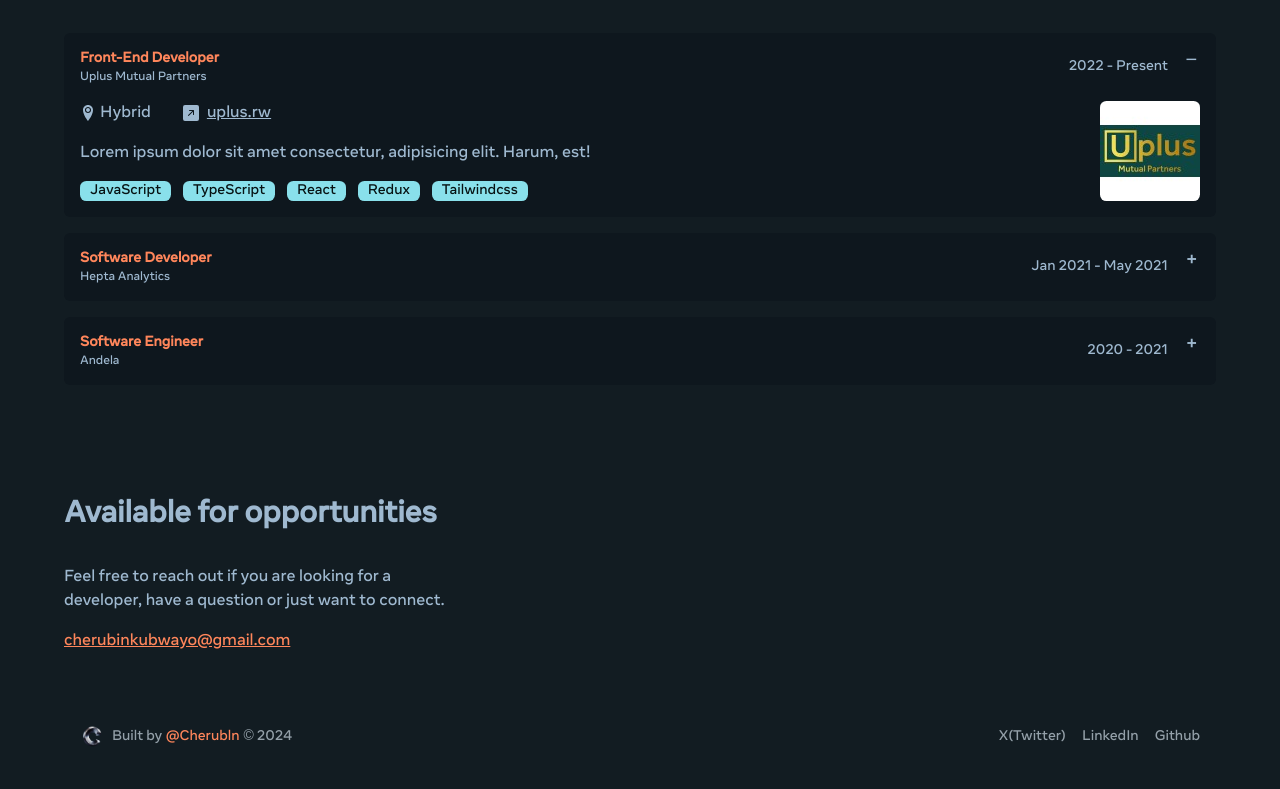
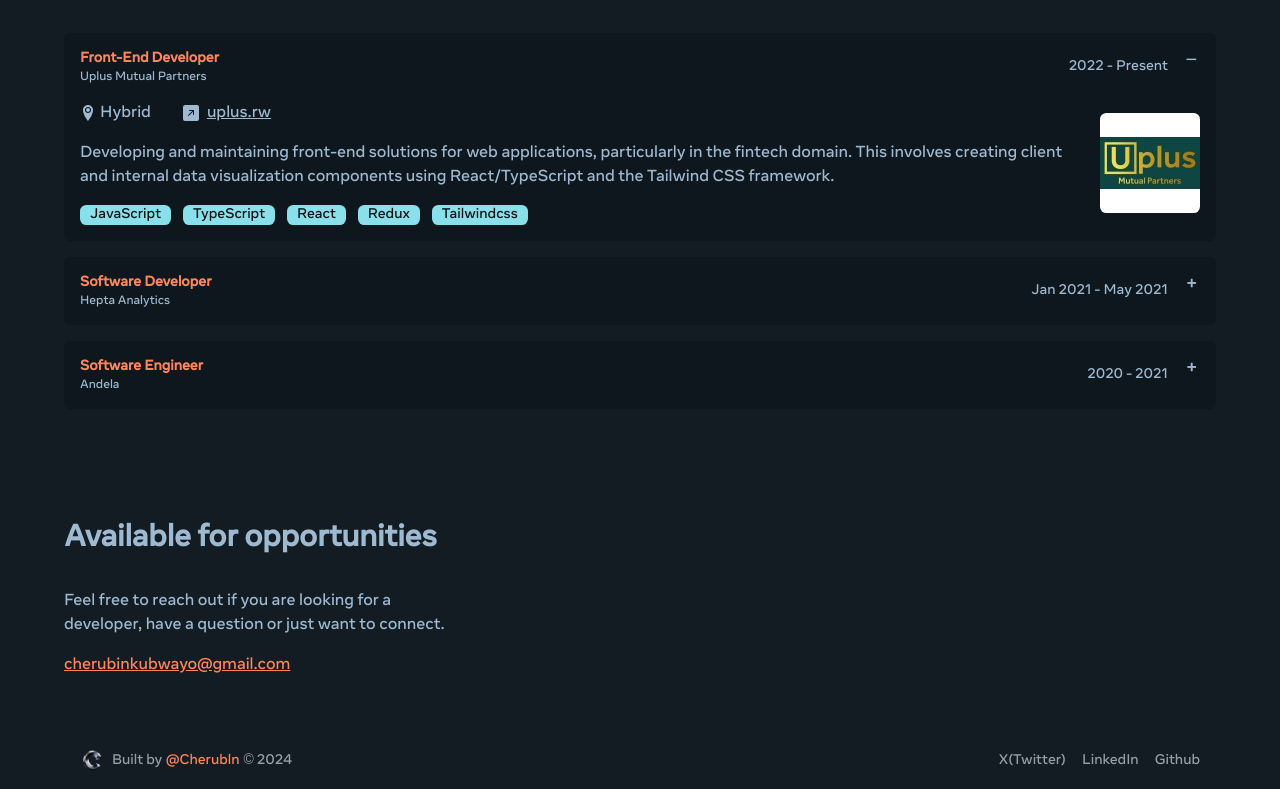
Before and after one commit to Cherubln/cherubln.github.io, a React (Vite) app: page / in a window 1280 px wide. Shown: the part 1449-2238 px from the top of the page. Before the commit the page ends 2214 px from the top, so only its background shows below. Built offline with nearby package versions, Linux system fonts and the light colour scheme.

Commit message:
add description on uplus experience

```diff
--- a/src/pages/Experience.tsx
+++ b/src/pages/Experience.tsx
@@ -47,8 +47,11 @@ const ExperienceSection = () => {
                   </span>
                 </div>
                 <p>
-                  Lorem ipsum dolor sit amet consectetur, adipisicing elit.
-                  Harum, est!
+                  Developing and maintaining front-end solutions for web
+                  applications, particularly in the fintech domain. This
+                  involves creating client and internal data visualization
+                  components using React/TypeScript and the Tailwind CSS
+                  framework.
                 </p>
                 <div className="flex gap-3 flex-wrap">
                   <span className="badge badge-info">JavaScript</span>
```
